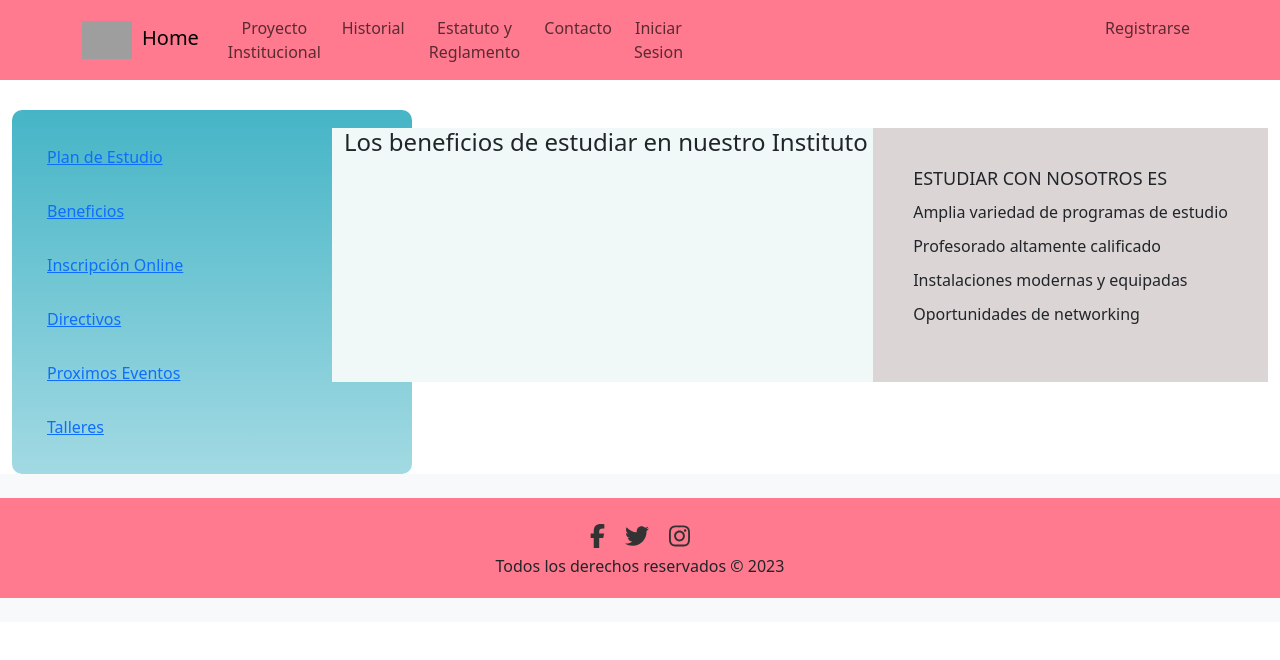
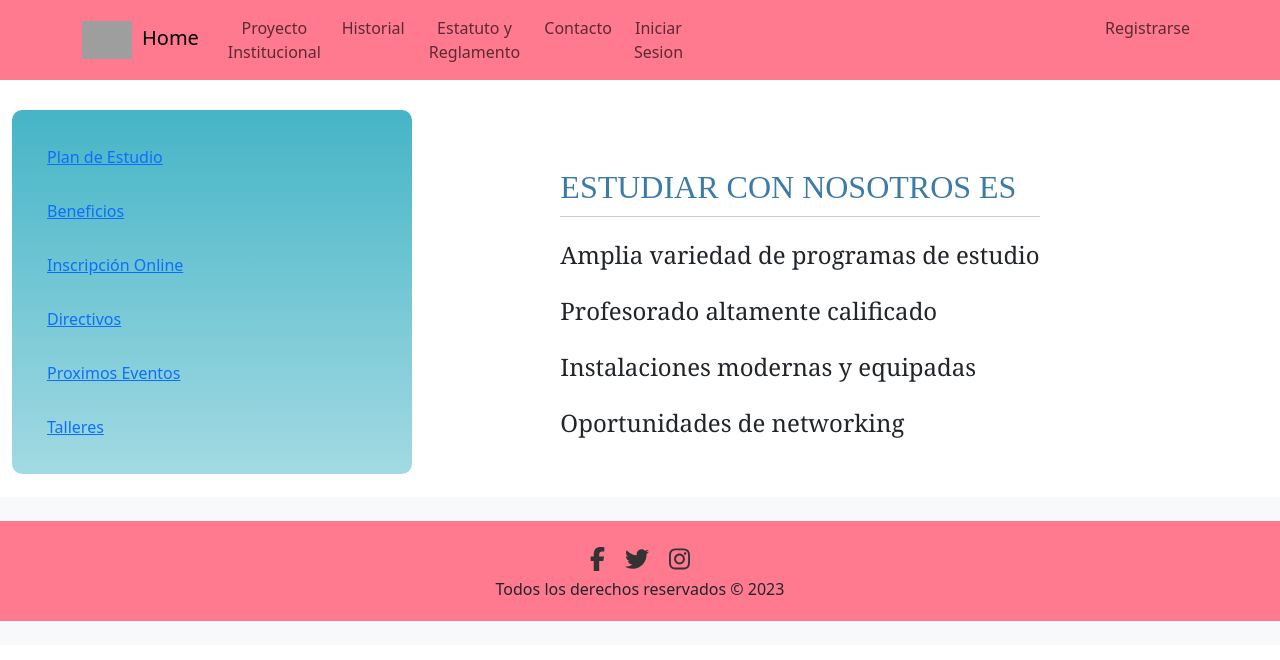
Before and after one commit to alejandro-atala/TPFINAL-CEPIT-2023, a React (Create React App) app in the folder Front/: page /beneficios in a window 1280 px wide. Shown: the top 660 px of the page. Built offline with nearby package versions, Linux system fonts and the light colour scheme; grey boxes are pictures that could not be loaded.

Commit message:
mod la vista

```diff
--- a/Front/src/App.js
+++ b/Front/src/App.js
@@ -20,6 +20,7 @@ import Beneficios from './MenuLateral/Beneficios/beneficios';
 import Inscripcion from './MenuLateral/InscripcionOnline/inscripcion'
 import Talleres from './MenuLateral/Talleres/talleres';
 import Directivos from './MenuLateral/Directivos/directivos'
+import ProximosEventos from './MenuLateral/ProximosEventos/eventos';
 
 
 const App = () => {
@@ -48,7 +49,7 @@ const App = () => {
               <Route path="/inscripcion-online" element={<Inscripcion />} />
               <Route path="/directivos" element={<Directivos />} />
               <Route path="/talleres" element={<Talleres />} />
-
+              <Route path="/proximos-eventos" element={<ProximosEventos />} />
 
             </Routes>
           </div>
--- a/Front/src/Home/home.js
+++ b/Front/src/Home/home.js
@@ -1,11 +1,11 @@
 import React from "react";
 import 'bootstrap/dist/css/bootstrap.min.css';
-import SideMenu from '../MenuLateral/sideMenu.js';
+
 
 const HomePage = () => {
   return (
     <div>
-      {/* <SideMenu/> */}
+      <h1>Hola mundo </h1>
     </div>
   );
 };
--- a/Front/src/Materias/materias.js
+++ b/Front/src/Materias/materias.js
@@ -2,7 +2,7 @@ import React, { useState } from 'react';
 import './materias.css';
 
 const Materias = () => {
-  const [editableCells, setEditableCells] = useState([]);
+  //const [editableCells, setEditableCells] = useState([]);
   const [editingCell, setEditingCell] = useState(null);
 
   const handleEditClick = (cellIndex) => {
--- a/Front/src/MenuLateral/Beneficios/beneficios.css
+++ b/Front/src/MenuLateral/Beneficios/beneficios.css
@@ -1,36 +1,35 @@
-.componente-beneficios {
-    background-color: rgb(240, 248, 248);
-  }
-
 .contenido {
   padding: 20px;
-    background-color: rgb(219, 213, 213);
-  }
-
-  .titulo-principal {
-    font-size: 24px;
-    margin-bottom: 20px;
+  background-color: white;
 }
 
 .cuadro-beneficios {
   padding: 20px;
-    border-radius: 10px;
+  border-radius: 20px;
   top: -40px;
 }
 
-  .titulo-secundario {
-    font-size: 18px;
+.titulo {
+  font-size: xx-large;
+  font-family: 'Times New Roman', Times, serif;
+  border-color: black;
   text-transform: uppercase;
   margin-bottom: 10px;
 }
 
 .lista-beneficios {
+  border-top: 1px solid #ccc;
+  font-family: Georgia, 'Times New Roman', Times, serif;
+  font-size: x-large;
   list-style: none;
   padding-left: 0;
+  padding-top: 3;
+  padding-bottom: 3;
 }
 
 .beneficio {
   display: flex;
   align-items: center;
   margin-bottom: 10px;
+  margin-top: 20px;
 }
--- a/Front/src/MenuLateral/Beneficios/beneficios.js
+++ b/Front/src/MenuLateral/Beneficios/beneficios.js
@@ -3,10 +3,7 @@ import './beneficios.css';
 import 'bootstrap/dist/css/bootstrap.min.css';
 
 const Beneficios = () => {
-  const titulos = ({
-    principal: 'Los beneficios de estudiar en nuestro Instituto',
-    secundario: 'Estudiar con nosotros es'
-  });
+  const titulos = ('Estudiar con nosotros es');
 
   const beneficios = ([
     'Amplia variedad de programas de estudio',
@@ -18,11 +15,10 @@ const Beneficios = () => {
 
   return (
     <div className="container componente-beneficios mt-5">
-        <h1 className="col align-self-start titulo-principal">{titulos.principal}</h1>
         <div className="row">
             <div className="contenido">
             <div className="col align-self-center cuadro-beneficios">
-                <h2 className="titulo-secundario">{titulos.secundario}</h2>
+                <h2 className="titulo">{titulos}</h2>
                 <ul className="list-unstyled lista-beneficios">
                 {beneficios.map((beneficio, index) => (
                     <li key={index} className="beneficio">
```
Lines whose indentation alone changed are shown as unchanged.
